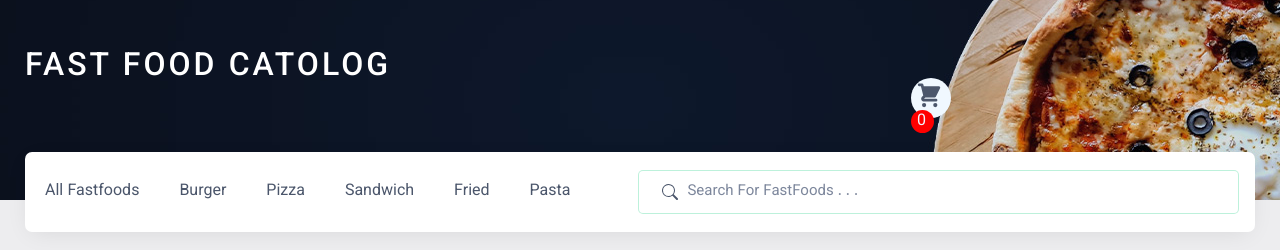
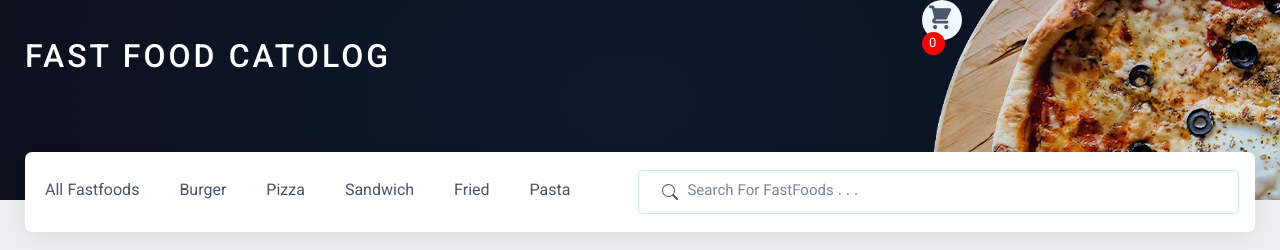
Before and after one commit to darasabahi/Fast-Food-Catalog, a React (Create React App) app: page / in a window 1280 px wide. Shown: the top 250 px of the page. Built offline with nearby package versions, Linux system fonts and the light colour scheme; no server answers.

Commit message:
add fixed bar on top of page

```diff
--- a/src/Header/header.css
+++ b/src/Header/header.css
@@ -10,15 +10,37 @@ header {
   border-radius: 50%;
   align-items: center;
   margin-left: 72%;
-  position: relative;
-  margin-top: -20px;
+  margin-top: 0px;
 }
 .total-cart-icon {
   background-color: red;
   width: 23px;
+  height: 23px;
+  font-size: small;
   color: aliceblue;
-  height: 23px;
   border-radius: 50%;
   text-align: center;
   padding-left: 2px;
+  padding-top: 3px;
 }
+.fixed-bar {
+  width: 100%;
+  height: 60px;
+  background-color: hsl(200, 72%, 13%);
+  position: fixed;
+  z-index: 100;
+  animation: show-fixed-bar 2s alternate;
+}
+
+@keyframes show-fixed-bar {
+  0% {
+    opacity: 0;
+    background-color: hsl(200, 20%, 80%);
+    top: -40px;
+  }
+  100% {
+    opacity: 100%;
+    background-color: hsl(200, 72%, 13%);
+    top: 0px;
+  }
+}
--- a/src/Header/header.jsx
+++ b/src/Header/header.jsx
@@ -1,21 +1,55 @@
 import "./header.css";
 import { HiShoppingCart } from "react-icons/hi";
 import { useCartContext } from "../cartContext";
+import { useState, useEffect } from "react";
 
 const Header = () => {
   const { cart } = useCartContext();
+  const [isVisible, setIsVisible] = useState(true);
+
+  const listenToScroll = () => {
+    let heightToShowFixedBar = 200;
+    const winScroll =
+      document.body.scrollTop || document.documentElement.scrollTop;
+
+    if (winScroll > heightToShowFixedBar) {
+      isVisible && setIsVisible(false);
+    } else {
+      setIsVisible(true);
+    }
+  };
+
+  const Cart = () => {
+    return (
+      <div className="cart-icon">
+        <HiShoppingCart className="fs-3 ms-1 mt-1"></HiShoppingCart>
+        <div className="total-cart-icon  ">{cart.length}</div>
+      </div>
+    );
+  };
+
+  useEffect(() => {
+    window.addEventListener("scroll", listenToScroll);
+    return () => window.removeEventListener("scroll", listenToScroll);
+    // eslint-disable-next-line react-hooks/exhaustive-deps
+  }, []);
+
   return (
-    <header className="bg-size-caver bg-position-center py-5">
+    <header className="bg-size-caver bg-position-center ">
+      {isVisible ? (
+        <Cart />
+      ) : (
+        <div className="fixed-bar ">
+          <Cart />
+        </div>
+      )}
       <div className="container">
         <h2 className="text-start text-light text-uppercase">
           fast food catolog
         </h2>
-        <div className="cart-icon">
-          <HiShoppingCart className="fs-3 ms-1 mt-1"></HiShoppingCart>
-          <div className="total-cart-icon  ">{cart.length}</div>
-        </div>
       </div>
     </header>
   );
 };
+
 export default Header;
```
